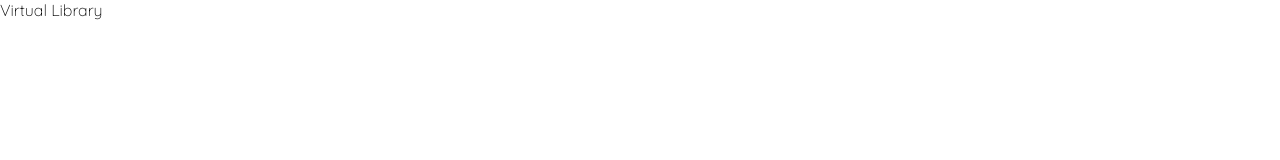
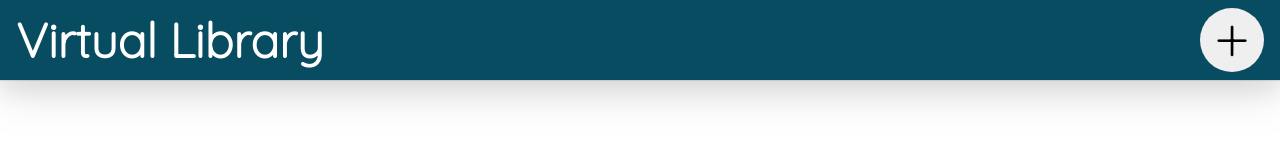
Before and after one commit to kevinqtogitty/Library, a plain HTML site: page index.html in a window 1280 px wide. Drawn offline with Linux system fonts and the light colour scheme.

Commit message:
added open and close form buttons, header position is now flexed

```diff
--- a/index.html
+++ b/index.html
@@ -15,15 +15,21 @@
 </head>
 <body>
     <main>
-        <nav>Virtual Library</nav>
+        <div class="banner">
+            <h1>Virtual Library</h1>
+            <button type="button" class="formButton" onclick="modalToggle('open')">+</button>
+        </div>
 
-            <div id="bookGrid">
-                <!-- books will appear here -->
-            </div>
+        <div id="bookGrid">
+            <!-- books will appear here -->
+        </div>
 
         <form action="POST" class="form" required>
-            <Legend>Add a New Book!</Legend>
+            <div class="formHeader">
+                <Legend>Add a New Book!</Legend>
 
+                <button type="button" class="closeButton" onclick="modalToggle()">X</button>
+            </div>
             <fieldset>
                 <label for="Title">Book Title</label><br>
                 <input type="text" name="title" id="title" maxlength="40"><br>
@@ -42,7 +48,10 @@
                 <button type="button" onclick="reset()">Reset fields</button>
             </fieldset>
         </form>
+
+
     </main>
+
 
 </body>
 </html>
```
